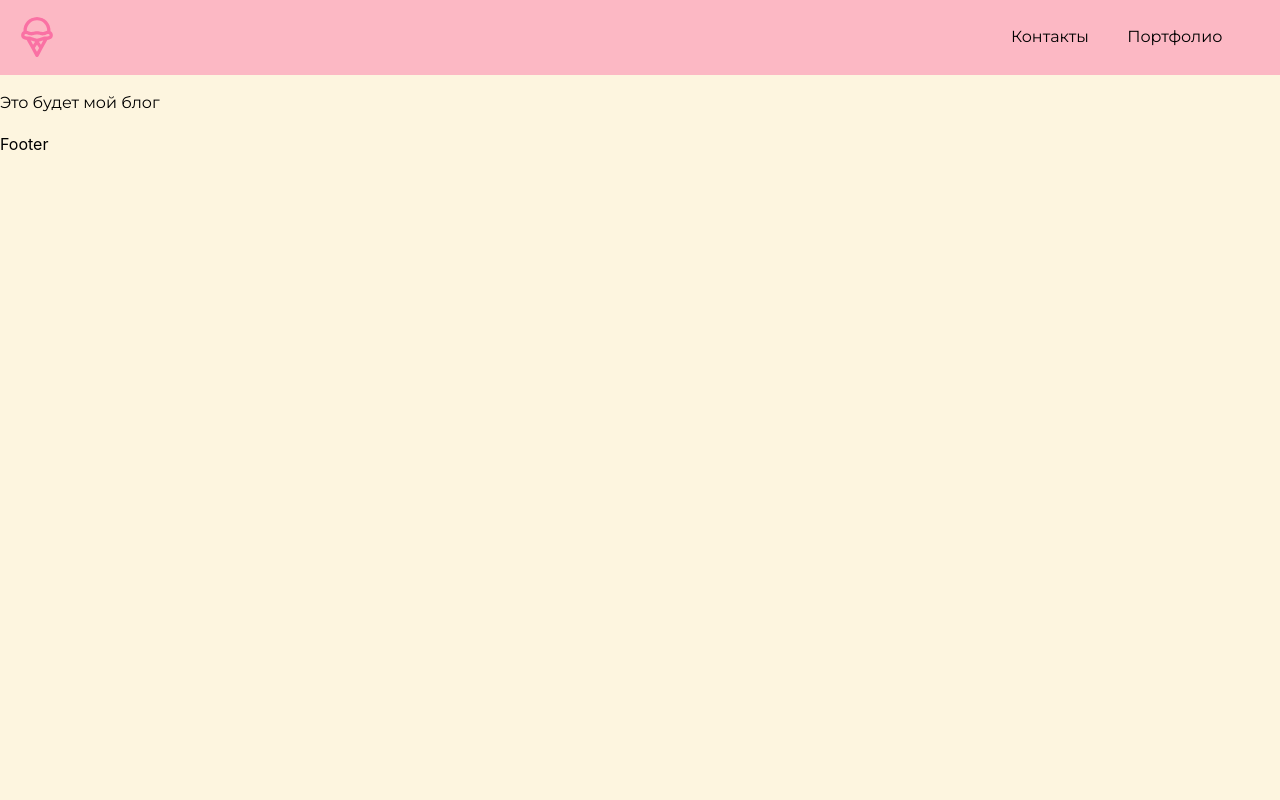
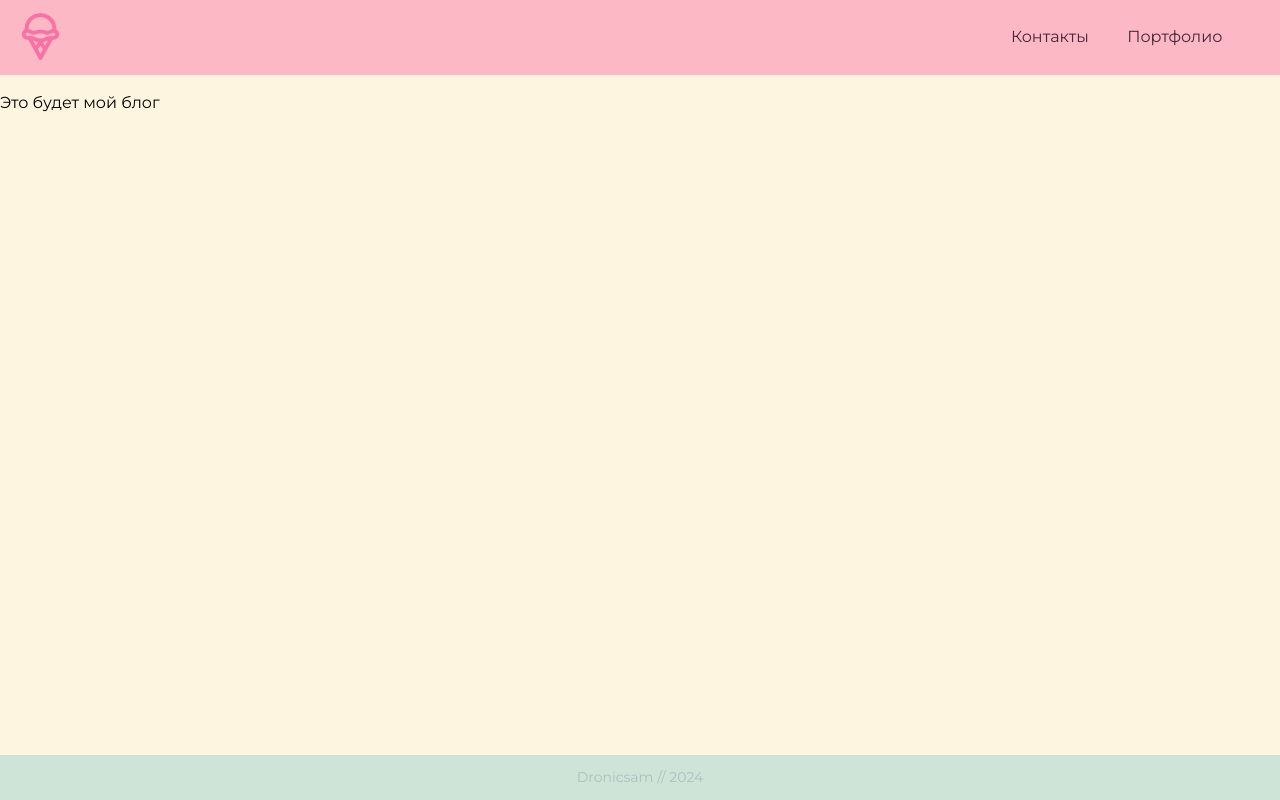
Before and after one commit to Dronicsam/unrealblog, a Next.js app: page / in a window 1280 px wide. Built offline with nearby package versions, Linux system fonts and the light colour scheme; a web font is replaced by a local one.

Commit message:
:sparkles: Footer

```diff
--- a/src/shared/config/styles/colors.scss
+++ b/src/shared/config/styles/colors.scss
@@ -1,3 +1,11 @@
 $sand: #fdf5df;
 $cyan: #5ebec4;
+$purple: #796DFD;
+$green: #499788;
+$darkGreen: #898E74;
 $pink: #f92c85;
+$lightRed: #D94D4E;
+$darkRed: #472736;
+$gray: #527490;
+$darkGray: #495069;
+$brown: #9c7553;
--- a/src/widgets/Footer/Footer.tsx
+++ b/src/widgets/Footer/Footer.tsx
@@ -1 +1,7 @@
-export const Footer = () => <div>Footer</div>;
+import styles from "./style.module.scss"
+
+export const Footer = () => (
+    <div className={styles.container}>
+      <p>Dronicsam // 2024</p>
+    </div>
+);
--- a/src/widgets/Footer/style.module.scss
+++ b/src/widgets/Footer/style.module.scss
@@ -0,0 +1,19 @@
+@import "shared/config/styles/colors";
+@import "shared/config/styles/fonts";
+
+.container{
+  width: 100%;
+  height: 45px;
+  background: rgba($cyan, 0.3);
+  position: absolute;
+  bottom: 0;
+  left: 0;
+  display: flex;
+  align-items: center;
+  justify-content: center;
+  p {
+    font-family: $Montserrat;
+    font-size: 14px;
+    color: rgba($gray, .3);
+  }
+}
--- a/src/widgets/Header/style.module.scss
+++ b/src/widgets/Header/style.module.scss
@@ -13,7 +13,7 @@
     border-radius: 45px;
     cursor: pointer;
     grid-column: 2;
-    height: 6vh;
+    height: 55px;
     width: fit-content;
     margin-top: 5px;
     margin-left: 1vw;
@@ -26,7 +26,7 @@
     flex-direction: row;
     column-gap: 3vw;
     &Text {
-      color: black;
+      color: $darkRed;
       text-decoration: none;
       position: relative;
       &::before {
@@ -36,7 +36,7 @@
         left: 0;
         width: 0;
         height: 1px;
-        background: black;
+        background: $darkRed;
         transition: 0.5s;
       }
       &:hover::before {
```
